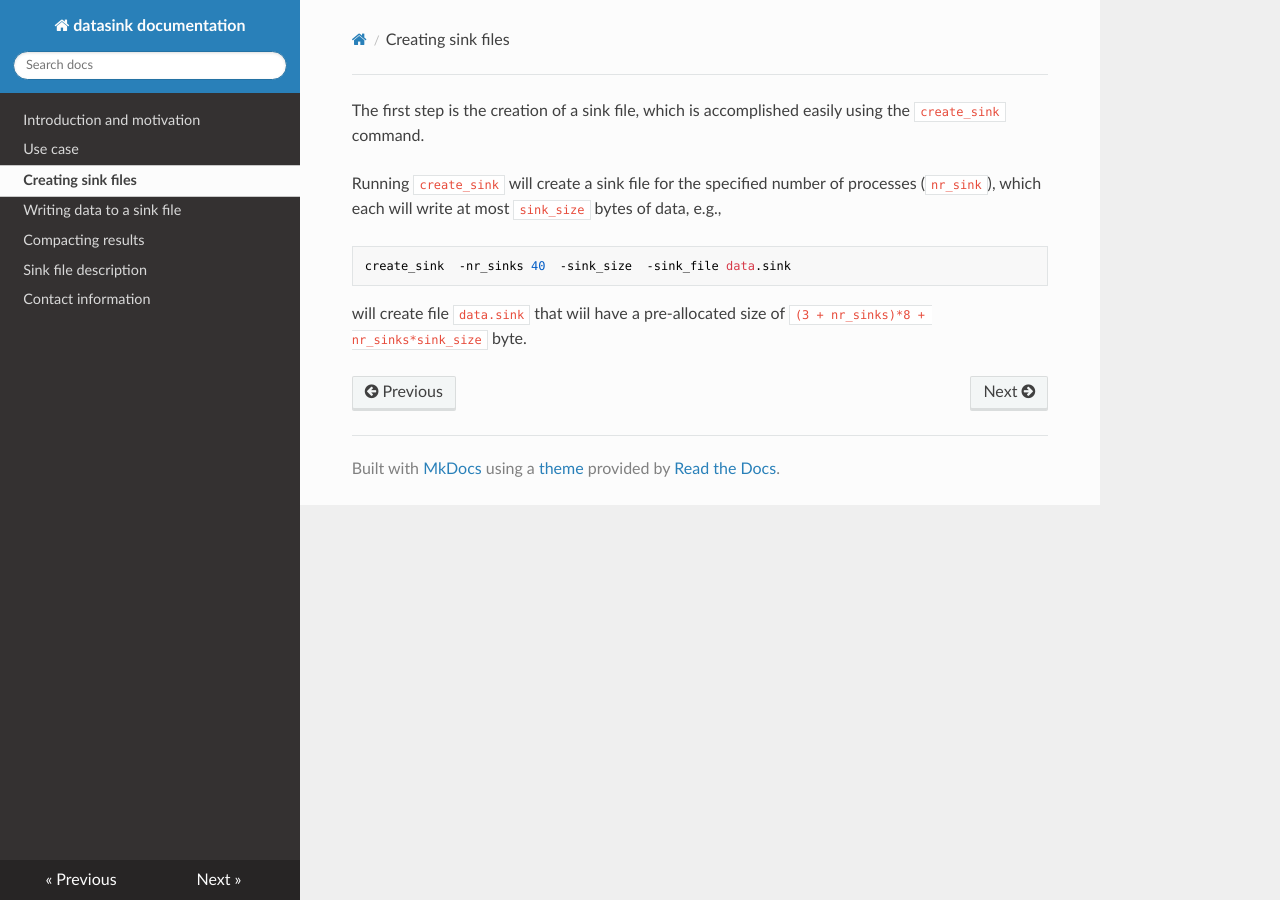
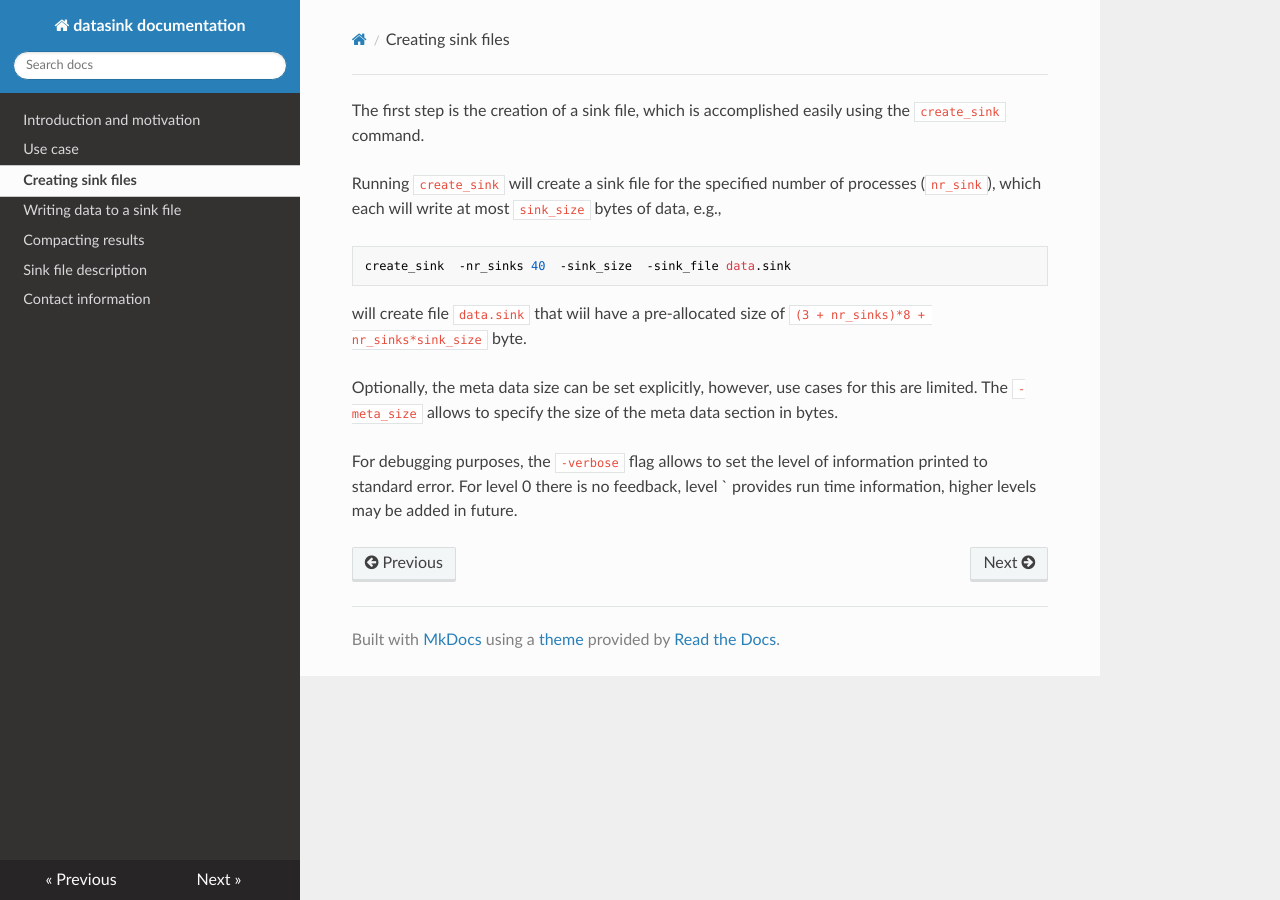
Before and after one commit to gjbex/datasink, an MkDocs documentation site: the page built from docs/create_sink.md, in a window 1280 px wide. Built offline with MkDocs 1.6.1, drawn with Linux system fonts in a browser that asks for light colours; nearby versions of some CDN libraries; old or Windows-style settings are respelled for this version of MkDocs.

````diff
--- a/docs/create_sink.md
+++ b/docs/create_sink.md
@@ -5,3 +5,7 @@
 create_sink  -nr_sinks 40  -sink_size  -sink_file data.sink
 ```
 will create file `data.sink` that wiil have a pre-allocated size of `(3 + nr_sinks)*8 + nr_sinks*sink_size` byte.
+
+Optionally, the meta data size can be set explicitly, however, use cases for this are limited.  The `-meta_size` allows to specify the size of the meta data section in bytes.
+
+For debugging purposes, the `-verbose` flag allows to set the level of information printed to standard error.  For level 0 there is no feedback, level ` provides run time information, higher levels may be added in future.
````
